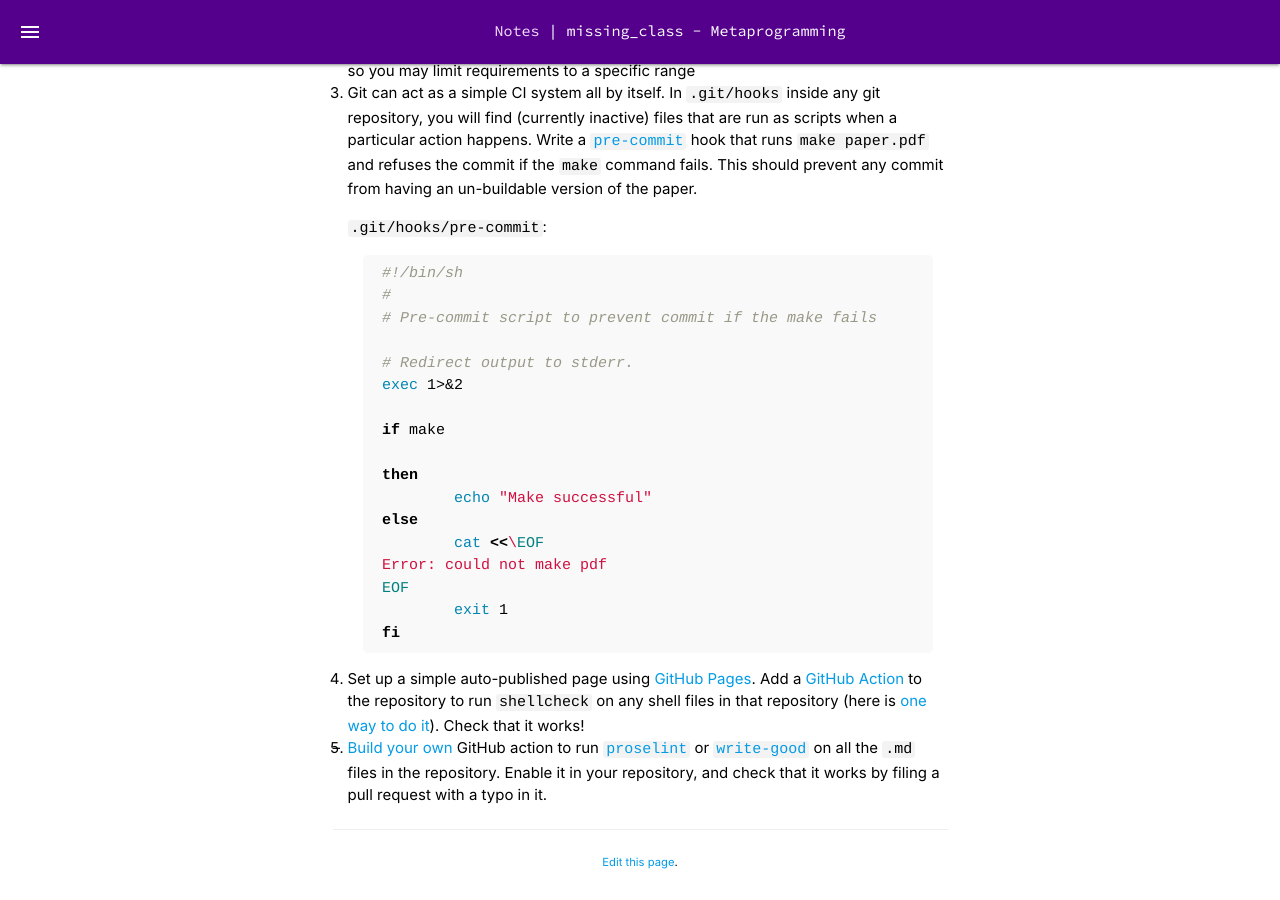
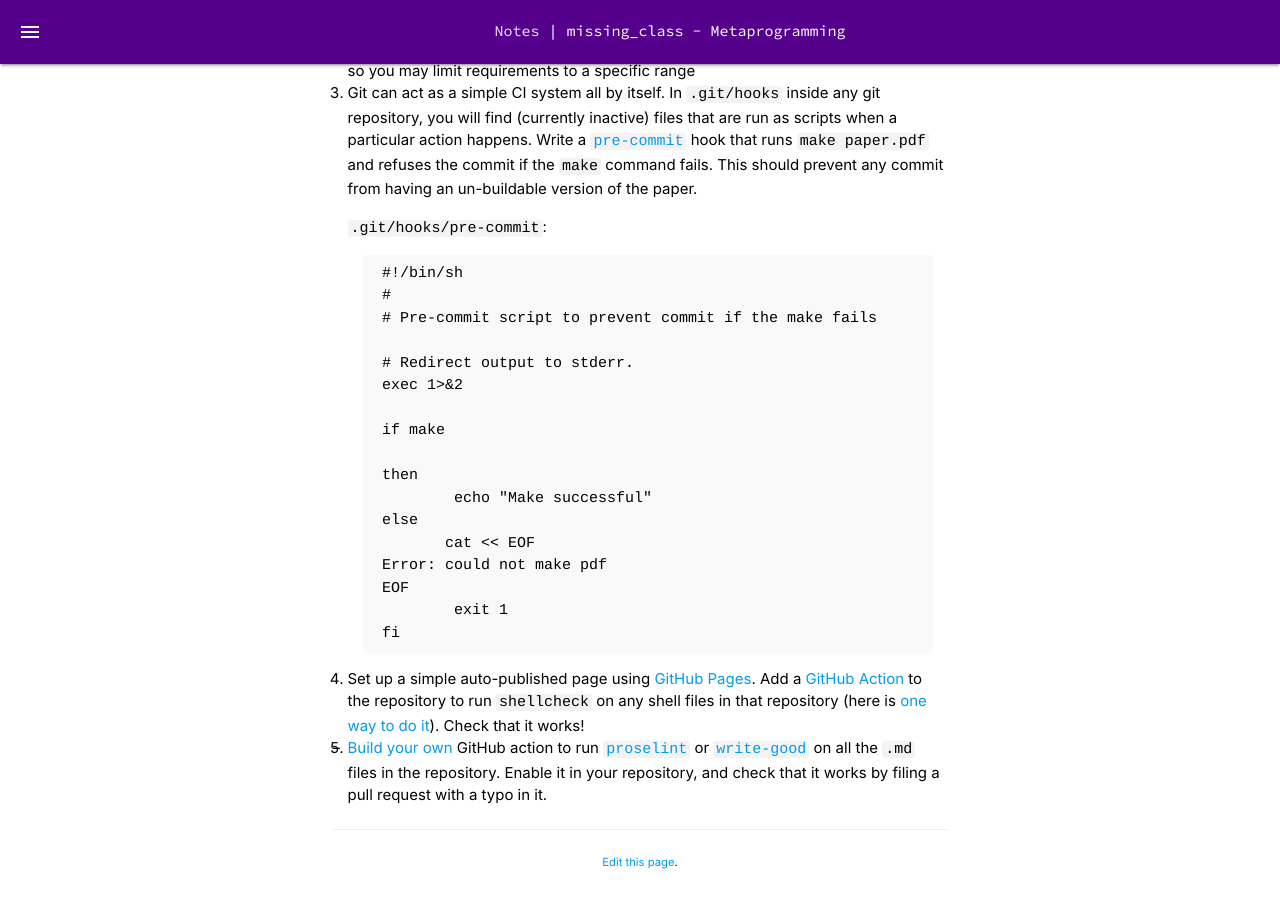
Before and after one commit to jsinkers/notes, a Jekyll site: the page built from _notebooks/missing_class/08_metaprogramming.md, in a window 1280 px wide and 900 px high, scrolled down 3436 px. Built offline with Jekyll 4.4.1, drawn with Linux system fonts in a browser that asks for light colours.

````diff
--- a/_notebooks/missing_class/08_metaprogramming.md
+++ b/_notebooks/missing_class/08_metaprogramming.md
@@ -153,7 +153,7 @@ should still work with later versions
         un-buildable version of the paper.
 
      **`.git/hooks/pre-commit`**:
-     ``` bash
+     ```
      #!/bin/sh
      #
      # Pre-commit script to prevent commit if the make fails
@@ -166,7 +166,7 @@ should still work with later versions
      then
              echo "Make successful"
      else
-             cat <<\EOF
+            cat << EOF
      Error: could not make pdf
      EOF
              exit 1
````
Also changed, not shown: _notebooks/missing_class/01_bash.md (+1 -1 lines), _notebooks/missing_class/02_shell_scripting.md (+4 -4 lines), _notebooks/missing_class/09_security_cryptography.md (+1 -0 lines), README.md, 2 other files.
